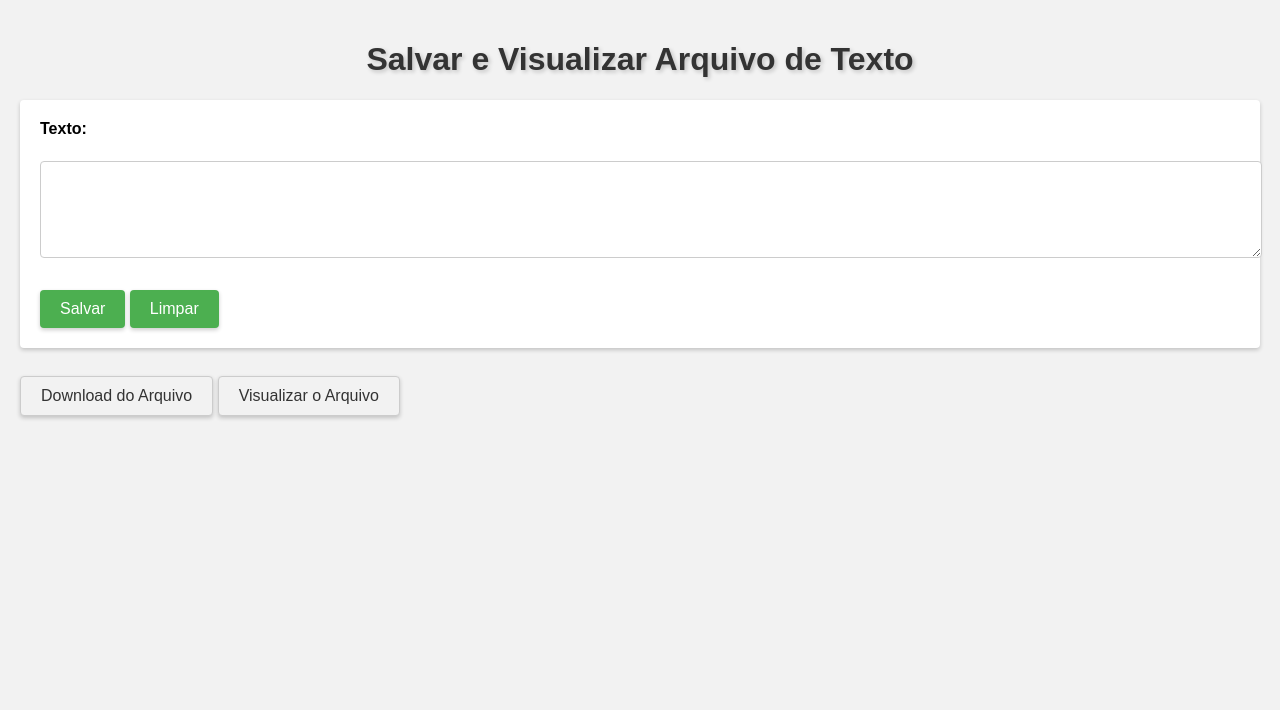
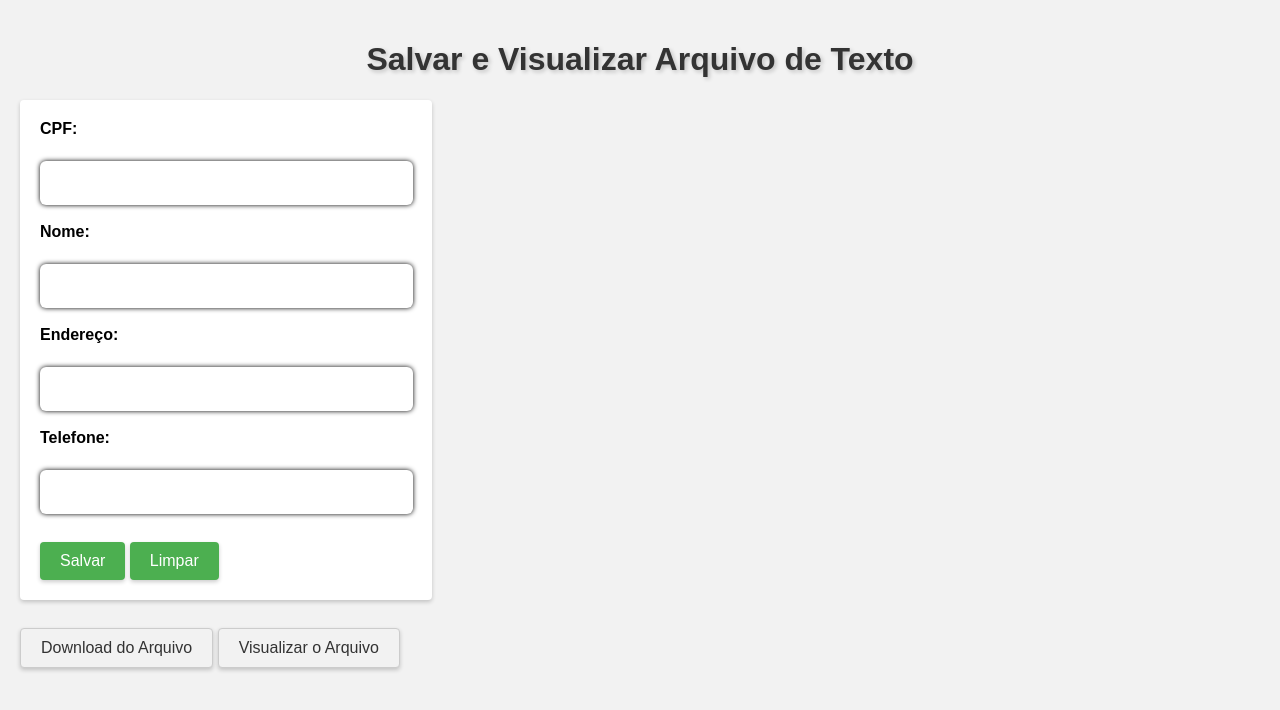
Before and after one commit to savioomio/PSW1-Savio-Pessoa-Afonso, a PHP site: page / in a window 1280 px wide. Shown: the top 710 px of the page. Run offline with PHP 8.4, Linux system fonts and the light colour scheme.

Commit message:
atualizando códigos

```diff
--- /dev/null
+++ b/Atividade-23-05-2023-SávioPessôaAfosno/alunos.txt
@@ -0,0 +1,2 @@
+wqeqweqweqweq
+{"059384093850":{"nome":"S\u00e1vio ","endereco":"asdasd","telefone":"77 99196 6527"}}{"059384093850":{"nome":"S\u00e1vio ","endereco":"asdasd","telefone":"77 99196 6527"}}{"059384093850":{"nome":"S\u00e1vio ","endereco":"asdasd","telefone":"77 99196 6527"}}{"059384093850":{"nome":"S\u00e1vio ","endereco":"asdasd","telefone":"77 99196 6527"}}{"059384093850":{"nome":"S\u00e1vio ","endereco":"asdasd","telefone":"77 99196 6527"}}{"059384093850":{"nome":"S\u00e1vio ","endereco":"asdasd","telefone":"77 99196 6527"}}{"059384093850":{"nome":"S\u00e1vio ","endereco":"asdasd","telefone":"77 99196 6527"}}{"059384093850":{"nome":"S\u00e1vio ","endereco":"asdasd","telefone":"77 99196 6527"}}
--- a/Atividade-23-05-2023-SávioPessôaAfosno/escrito_por_min.txt
+++ /dev/null
@@ -1 +0,0 @@
-adssdasdasd
--- a/Atividade-23-05-2023-SávioPessôaAfosno/index.php
+++ b/Atividade-23-05-2023-SávioPessôaAfosno/index.php
@@ -4,39 +4,35 @@ ini_set("display_errors", 1);
 
 // Verifica se o formulário foi submetido via método POST
 if ($_SERVER['REQUEST_METHOD'] === 'POST') {
-    $texto = $_POST['texto'];
-    limparArquivoTexto(); // Limpa o conteúdo do arquivo de texto
-    escreverArquivoTexto($texto); // Escreve o novo texto no arquivo
+    $cpf = $_POST['cpf'];
+    $nome = $_POST['nome'];
+    $endereco = $_POST['endereco'];
+    $telefone = $_POST['telefone'];
+    gravarAluno($cpf, $nome, $endereco, $telefone);
 }
 
-// Função para limpar o conteúdo do arquivo de texto
-function limparArquivoTexto() {
-    $nomeArquivo = 'escrito_por_min.txt';
-    if (file_exists($nomeArquivo)) {
-        $fp = fopen($nomeArquivo, 'w');
-        if ($fp) {
-            fclose($fp);
-        }
-    }
+function gravarAluno($cpf, $nome, $endereco, $telefone)
+{
+    $aluno = array(
+        $cpf => array(
+            'nome' => $nome,
+            'endereco' => $endereco,
+            'telefone' => $telefone
+        )
+    );
+
+    $aluno_json = json_encode($aluno);
+
+    $nomeArquivo = 'alunos.txt';
+    file_put_contents($nomeArquivo, $aluno_json, FILE_APPEND);
+
+    echo "Aluno gravado com sucesso!";
 }
 
-// Função para escrever o texto no arquivo de texto
-function escreverArquivoTexto($texto) {
-    $nomeArquivo = 'escrito_por_min.txt';
-    $fp = fopen($nomeArquivo, 'a+');
-    if ($fp) {
-        fputs($fp, "$texto\n");
-        fclose($fp);
-    }
-    echo "[OK] Texto escrito com sucesso!";
-}
+$nomeArquivo = 'alunos.txt';
 
-$nomeArquivo = 'escrito_por_min.txt';
-
-// Verifica se o parâmetro "download" está presente na URL
 if (isset($_GET['download'])) {
     if (file_exists($nomeArquivo)) {
-        // Configura os cabeçalhos para fazer o download do arquivo
         header('Content-Description: File Transfer');
         header('Content-Type: application/octet-stream');
         header('Content-Disposition: attachment; filename=' . basename($nomeArquivo));
@@ -51,6 +47,7 @@ if (isset($_GET['download'])) {
 
 <!DOCTYPE html>
 <html>
+
 <head>
     <title>Salvar e Visualizar Arquivo de Texto</title>
     <style>
@@ -72,6 +69,7 @@ if (isset($_GET['download'])) {
             padding: 20px;
             box-shadow: 0 2px 4px rgba(0, 0, 0, 0.2);
             border-radius: 4px;
+            width: 30%;
         }
 
         label {
@@ -80,12 +78,20 @@ if (isset($_GET['download'])) {
             margin-bottom: 5px;
         }
 
-        textarea {
-            width: 100%;
+        .forms {
+            width: 95%;
+            height: 3vh;
             padding: 10px;
-            border: 1px solid #ccc;
-            border-radius: 4px;
-            resize: vertical;
+            box-shadow: 0px 0px 5px 0px;
+            border-radius: 6px;
+            outline: none;
+            border: 0px solid transparent;
+            transition: all 0.4s ease;
+        }
+
+        .forms:focus {
+            box-shadow: 0px 0px 40px -10px;
+            transition: all 0.4s ease;
         }
 
         input[type="submit"] {
@@ -107,6 +113,25 @@ if (isset($_GET['download'])) {
             background-color: #45a049;
         }
 
+        input[type="reset"] {
+            background-color: #4CAF50;
+            color: #fff;
+            border: none;
+            padding: 10px 20px;
+            text-align: center;
+            text-decoration: none;
+            display: inline-block;
+            font-size: 16px;
+            margin-top: 10px;
+            cursor: pointer;
+            border-radius: 4px;
+            box-shadow: 0 2px 4px rgba(0, 0, 0, 0.2);
+        }
+
+        input[type="reset"]:hover {
+            background-color: #45a049;
+        }
+
         a {
             display: inline-block;
             margin-top: 10px;
@@ -125,18 +150,30 @@ if (isset($_GET['download'])) {
         }
     </style>
 </head>
+
 <body>
     <h1>Salvar e Visualizar Arquivo de Texto</h1>
     <form method="POST" action="">
-        <label for="texto">Texto:</label><br>
-        <textarea name="texto" id="texto" rows="5" cols="40"></textarea><br><br>
+        <label for="cpf">CPF:</label><br>
+        <input type="text" name="cpf" id="cpf" class="forms" required><br><br>
+
+        <label for="nome">Nome:</label><br>
+        <input type="text" name="nome" id="nome" class="forms" required><br><br>
+
+        <label for="endereco">Endereço:</label><br>
+        <input type="text" name="endereco" id="endereco" class="forms" required><br><br>
+
+        <label for="telefone">Telefone:</label><br>
+        <input type="text" name="telefone" id="telefone" class="forms" required><br><br>
+
         <input type="submit" name="salvar" value="Salvar">
-        <input type="submit" name="limpar" class="limpa" value="Limpar">
+        <input type="reset" name="limpar" class="limpa" value="Limpar">
     </form>
 
     <br>
 
     <a href="?download=1">Download do Arquivo</a>
-    <a href="escrito_por_min.txt" target="_blank">Visualizar o Arquivo</a>
+    <a href="alunos.txt" target="_blank">Visualizar o Arquivo</a>
 </body>
+
 </html>
```
